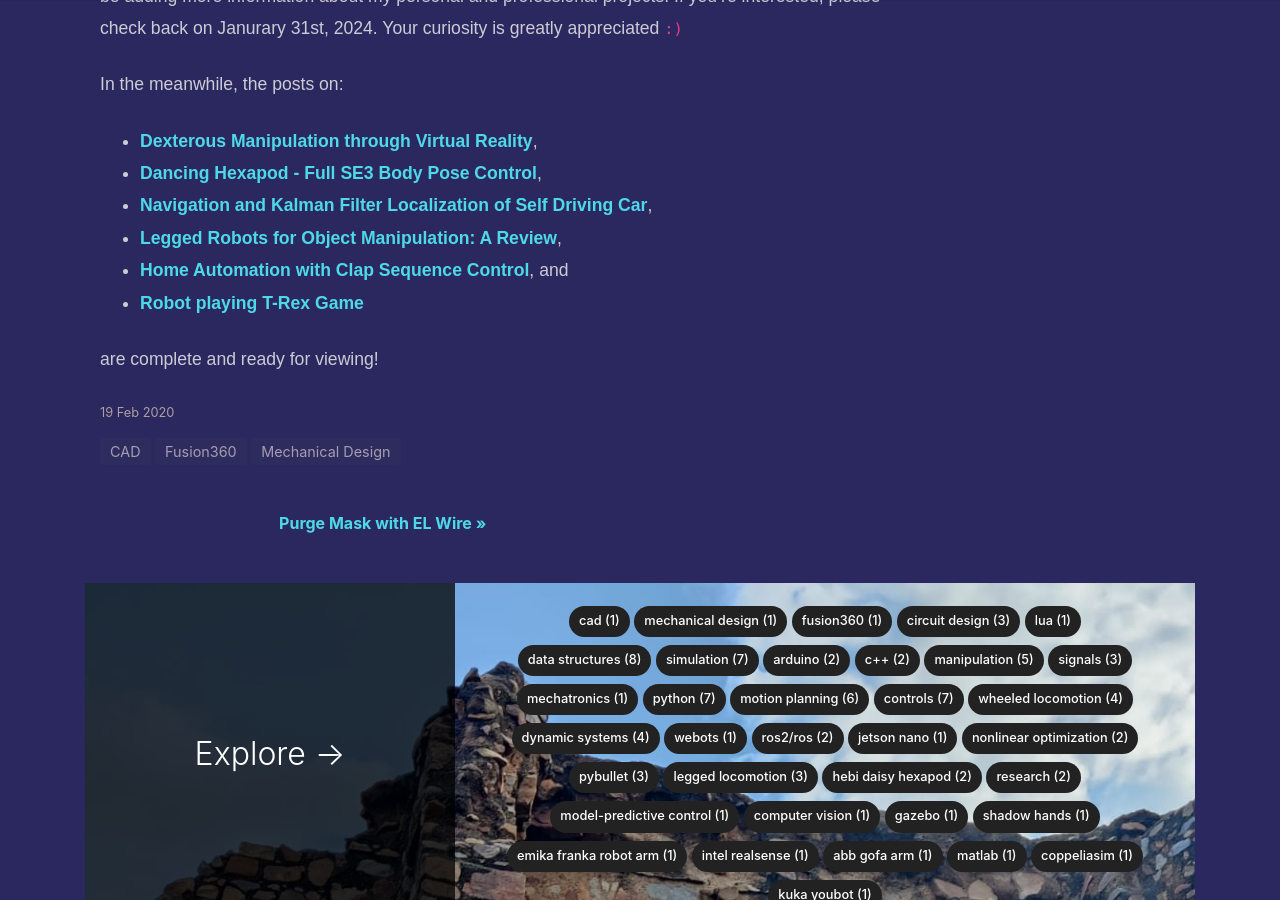
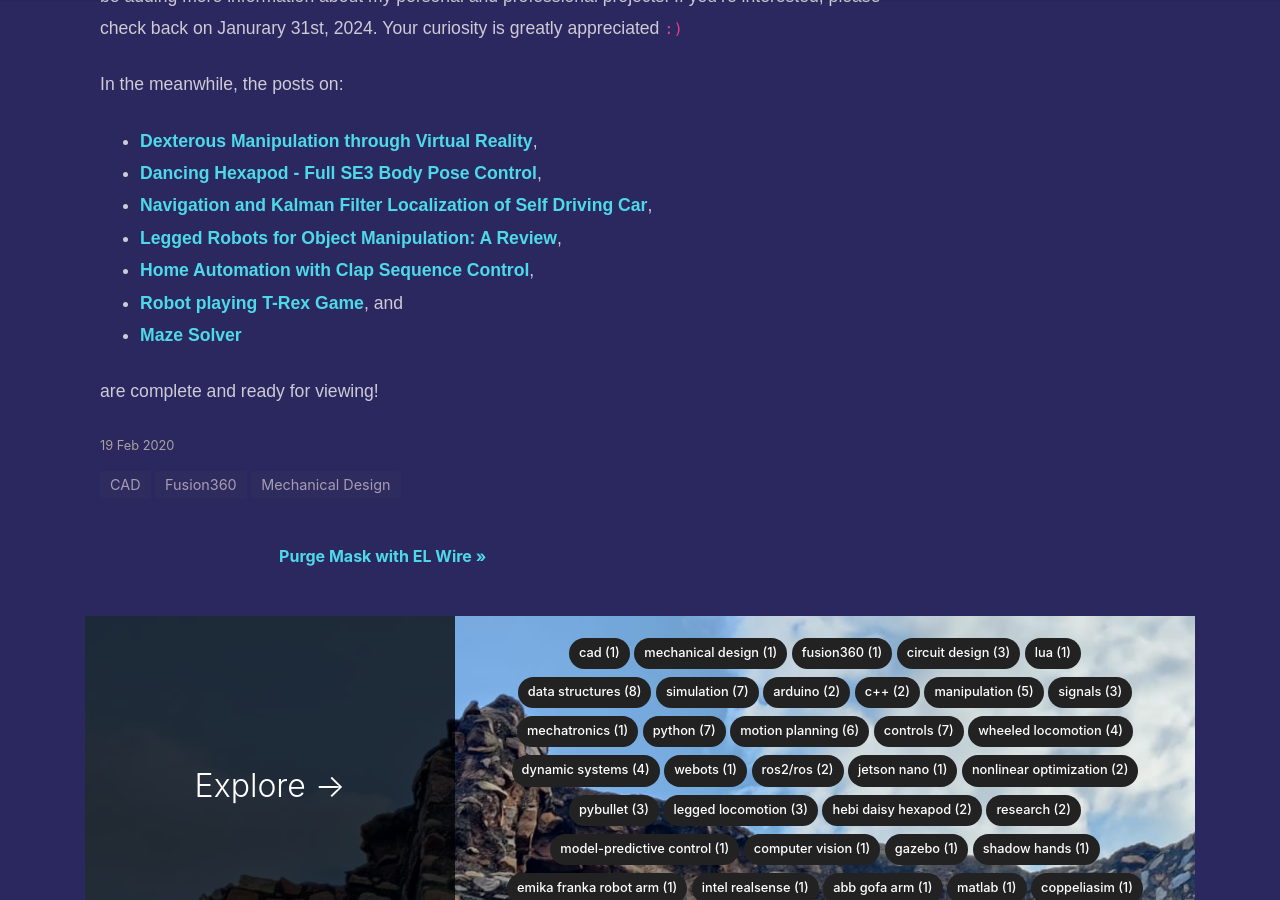
Before and after one commit to GogiPuttar/adityanairswebsite.github.io, a Jekyll site: the page built from _posts/2020-02-19-FalconWings.md, in a window 1280 px wide and 900 px high, scrolled down 598 px. Built offline with Jekyll 4.4.1, drawn with Linux system fonts in a browser that asks for light colours; nearby versions of some CDN libraries; comment, search, counter and statistics services are not loaded.

Commit message:
fixed name

```diff
--- a/_posts/2020-02-19-FalconWIngs.md
+++ b/_posts/2020-02-19-FalconWings.md
@@ -23,7 +23,8 @@ In the meanwhile, the posts on:
 - [**Dancing Hexapod - Full SE3 Body Pose Control**](https://adityanairs.website/DancingHexapod/),
 - [**Navigation and Kalman Filter Localization of Self Driving Car**](https://adityanairs.website/SelfDrivingCar/),
 - [**Legged Robots for Object Manipulation: A Review**](https://adityanairs.website/LeggedRobotsForObjectManipulation/),
-- [**Home Automation with Clap Sequence Control**](https://adityanairs.website/ClapSequenceControl/), and
-- [**Robot playing T-Rex Game**](https://adityanairs.website/TRexGame/)
+- [**Home Automation with Clap Sequence Control**](https://adityanairs.website/ClapSequenceControl/),
+- [**Robot playing T-Rex Game**](https://adityanairs.website/TRexGame/), and
+- [**Maze Solver**](https://adityanairs.website/MazeSolver/)
 
 are complete and ready for viewing!
```
